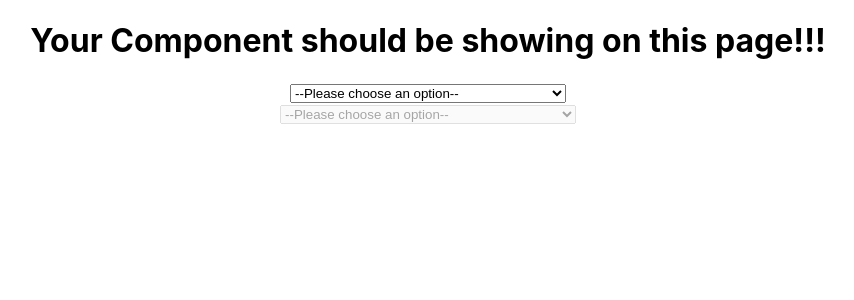
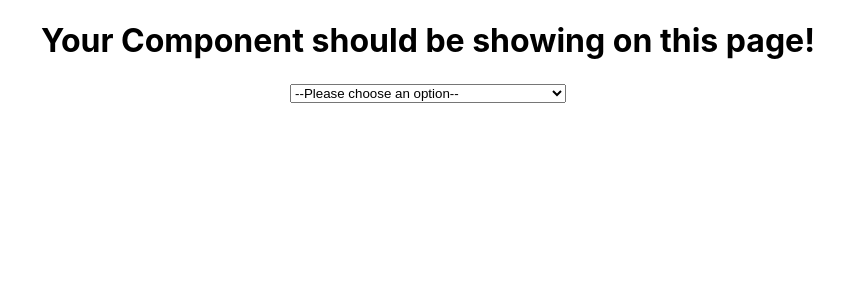
Before and after one commit to camelPhonso/mockup, a React (Create React App) app: page / in a window 1280 px wide. Shown: the top 300 px of the page, without its empty margins (212-1066 px from the left). Built offline with nearby package versions, Linux system fonts and the light colour scheme.

Commit message:
completly hide the second drop down untill the first has a selection
relates #11

```diff
--- a/src/App.js
+++ b/src/App.js
@@ -22,7 +22,7 @@ function App() {
 
   return (
     <div className="App">
-      <h1>Your Component should be showing on this page!!!</h1>
+      <h1>Your Component should be showing on this page!</h1>
       <Dropdown
         routes={allRoutes}
         // Pass the fetched routes as a prop
@@ -35,6 +35,7 @@ function App() {
       />
       {selectedRoute && <p>You selected: {selectedRoute}</p>}
       {/* short handed if statement is shown with the && */}
+      {selectedRoute && (
       <Dropdown
         routes={allRoutes}
         // Pass the fetched routes as a prop
@@ -47,6 +48,7 @@ function App() {
         disabled={!selectedRoute}
         // Disable this dropdown if no selection is made in the first dropdown
       />
+      )}
       {selectedRouteWithId && <p>You selected: {selectedRouteWithId}</p>}
     </div>
   );
--- a/src/components/dropdown.jsx
+++ b/src/components/dropdown.jsx
@@ -21,6 +21,7 @@ export default function Dropdown({ routes, selectedRoute, setSelectedRoute, show
         {routes.map((route, index) => (
           // Maps through the routes and create an option for each route
           <option key={index} value={route.name}>
+            <option key={index} value={route.name}></option>
             {route.name} {showId && `(${route.routeId})`}
             {/* Show route ID if showId prop is true */}
           </option>
```
